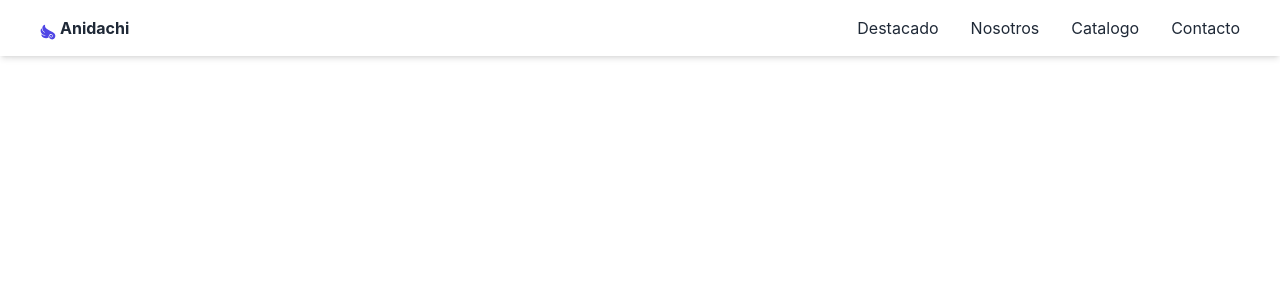
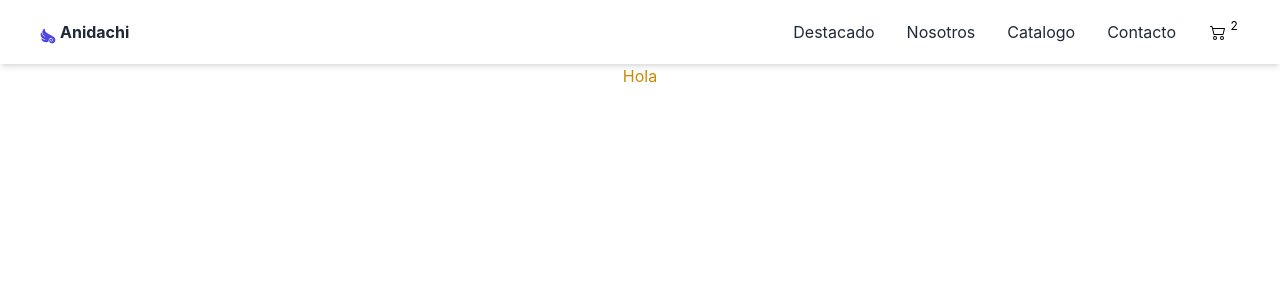
Before and after one commit to willjdev/Anidachi-Jaimes, a React (Create React App) app: page / in a window 1280 px wide. Shown: the top 300 px of the page. Built offline with nearby package versions, Linux system fonts and the light colour scheme.

Commit message:
Se crean los componentes CartWidget.js, ItemListContainer.js

```diff
--- a/src/App.js
+++ b/src/App.js
@@ -1,10 +1,14 @@
-import logo from './logo.svg';
 import './App.css';
 import NavBar from './components/NavBar';
+import ItemListContainer from './components/ItemListContainer';
 
 function App() {
   return (
-    <NavBar/>
+    <>
+      <NavBar />
+      <ItemListContainer greeting={"Hola"} />
+
+    </>
   );
 }
 
--- /dev/null
+++ b/src/components/CartWidget.js
@@ -0,0 +1,12 @@
+import React from 'react'
+import {BsCart2} from "react-icons/bs"
+
+function CartWidget({compra}) {
+  return (
+    <div className='flex justify-center items-center'>
+        <span className='flex justify-around items-center w-8 h-8'><BsCart2/><sup>{compra}</sup></span>
+    </div>
+  )
+}
+
+export default CartWidget
--- /dev/null
+++ b/src/components/ItemListContainer.js
@@ -0,0 +1,9 @@
+import React from 'react'
+
+function ItemListContainer({greeting}) {
+  return (
+    <h1 className='flex justify-center items-center text-yellow-600'>{greeting}</h1>
+  )
+}
+
+export default ItemListContainer
--- a/src/components/NavBar.js
+++ b/src/components/NavBar.js
@@ -1,5 +1,6 @@
 import React from 'react'
 import {GiFluffyWing} from "react-icons/gi"
+import CartWidget from './CartWidget'
 
 function NavBar () {
     let Links = [
@@ -10,7 +11,7 @@ function NavBar () {
     ]
 
     return (<>
-        <nav className='shadow-md w-full fixed top-0 left-0'>
+        <nav className='shadow-md w-full top-0 left-0'>
             <div className='md:flex items-center justify-between bg-white py-4 md:px-10 px-7'>
                 <div className='font-bold text-2x1 cursor-pointer flex items-center text-gray-800'>
                     <span className='text-3x1 text-indigo-600 mr-1 pt-2'>
@@ -26,6 +27,7 @@ function NavBar () {
                             </li>
                         ))
                     }
+                    <div className='md:ml-8'><CartWidget compra={2} /></div>
                 </ul>
             </div>
         </nav>
```
